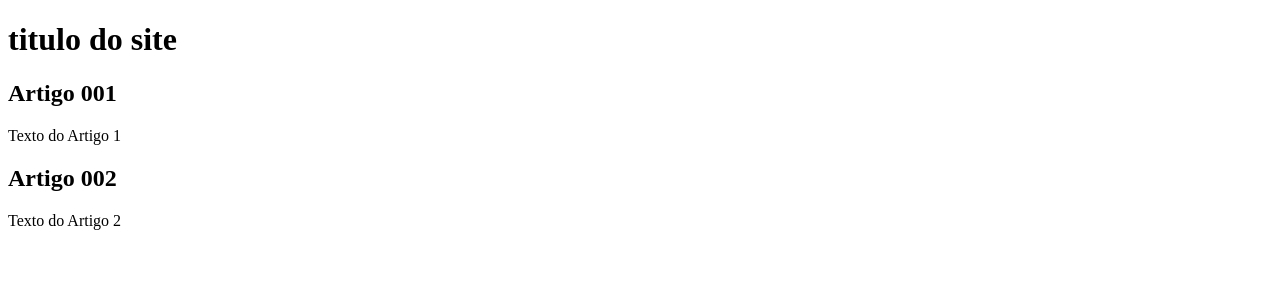
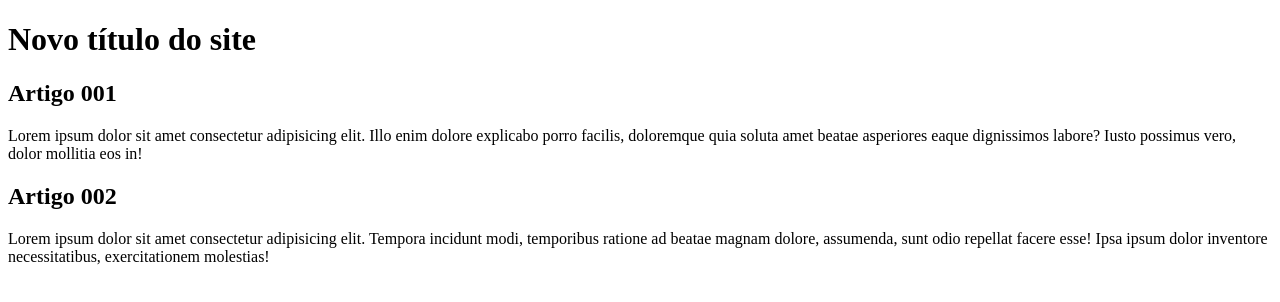
Before and after one commit to EduardoFrancisc/Itens_Interativos, a plain HTML site: page index.html in a window 1280 px wide. Drawn offline with Linux system fonts and the light colour scheme.

Commit message:
comecei a escrever o conteúdo

```diff
--- a/index.html
+++ b/index.html
@@ -3,20 +3,20 @@
 <head>
     <meta charset="UTF-8">
     <meta name="viewport" content="width=device-width, initial-scale=1.0">
-    <title>titlulo do site</title>
+    <title>Título do site</title>
 </head>
 <body>
     <main>
         <header>
-            <h1>titulo do site</h1>
+            <h1>Novo título do site</h1>
         </header>
         <article>
             <h2>Artigo 001</h2>
-            <p>Texto do Artigo 1</p>
+            <p>Lorem ipsum dolor sit amet consectetur adipisicing elit. Illo enim dolore explicabo porro facilis, doloremque quia soluta amet beatae asperiores eaque dignissimos labore? Iusto possimus vero, dolor mollitia eos in!</p>
         </article>
         <article>
             <h2>Artigo 002</h2>
-            <p>Texto do Artigo 2</p>
+            <p>Lorem ipsum dolor sit amet consectetur adipisicing elit. Tempora incidunt modi, temporibus ratione ad beatae magnam dolore, assumenda, sunt odio repellat facere esse! Ipsa ipsum dolor inventore necessitatibus, exercitationem molestias!</p>
         </article>
     </main>
 
```
